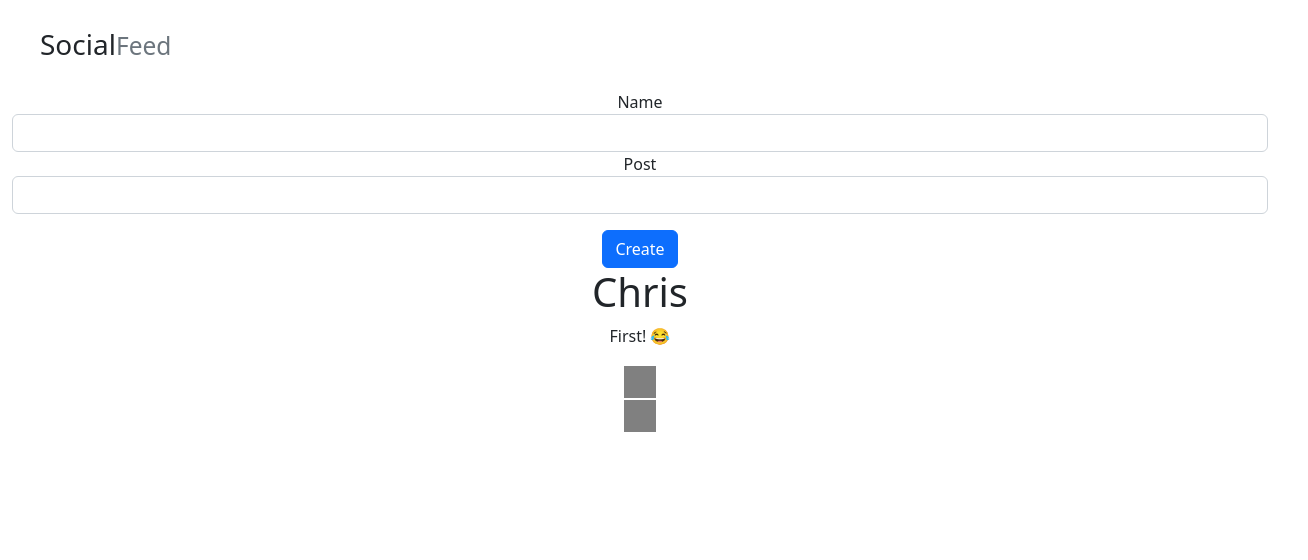
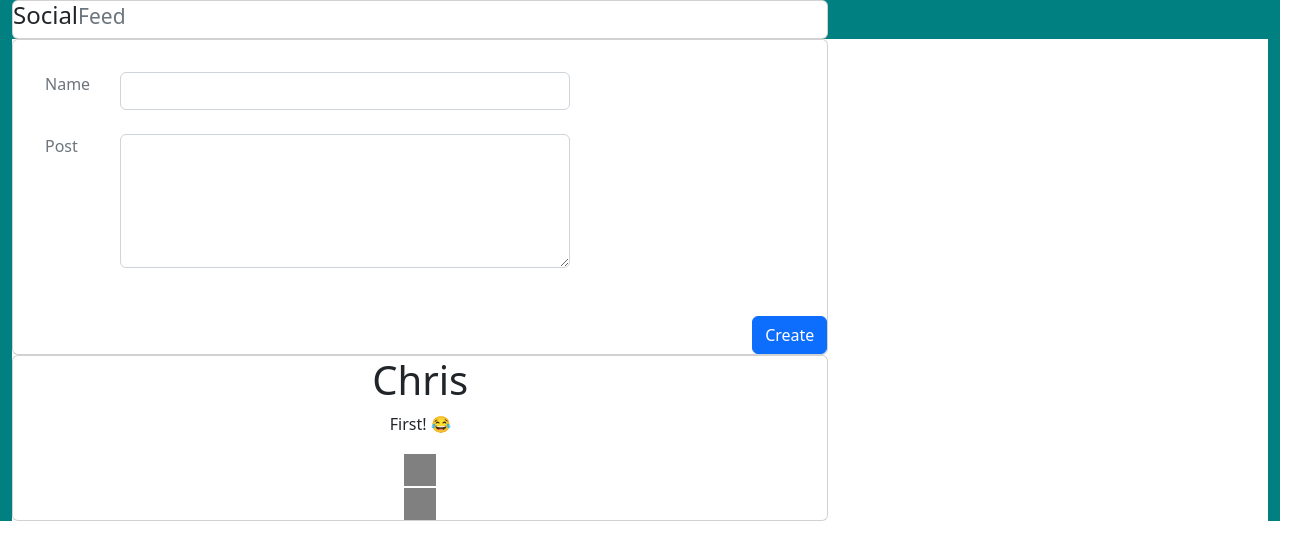
Before and after one commit to chrisbelles/social-feed, a React (Create React App) app: page / in a window 1280 px wide. Shown: the top 560 px of the page, 1308 px wide, since content can reach past the window. Built offline with nearby package versions, Linux system fonts and the light colour scheme.

Commit message:
Working on styling

```diff
--- a/src/App.js
+++ b/src/App.js
@@ -3,32 +3,38 @@ import DisplayEntries from './components/DisplayEntries/DisplayEntries';
 import AddName from './components/AddName'
 
 
+function App() {
+  const [entries, setEntries] = useState([
+    { name: "Chris", comment: "First! 😂" },
+  ]);
 
-function App() {
-
-  const [entries, setEntries] = useState([{name: 'Chris', comment: 'First! 😂'}])
-
-  function addNewEntry(entry){
-
+  function addNewEntry(entry) {
     let tempEntries = [...entries, entry];
 
     setEntries(tempEntries);
   }
 
   return (
-    <div className='container-fluid'>
-      <div className='row'>
-        <h3 style={{margin: '1em'}}>Social
-        <small className='text-muted'>Feed</small></h3>
-        <div className='border-box align-items-center justify-content-center text-center'>
-          <div className='border-box' style={{}}>
-            <AddName addNewEntry={addNewEntry} />
+      <div className="container-fluid" style={{background: "teal"}}>
+      <header className="card" style={{maxWidth: '65%'}}>
+        <h4>
+          Social
+          <small className="text-muted">Feed</small>
+        </h4>
+      </header>
+      <div>
+        <body>
+          <div className="border-box align-items-center justify-content-center text-center">
+            <div className="card" style={{maxWidth: '65%', }}>
+              <AddName addNewEntry={addNewEntry} />
+            </div>
+            <div className="card" style={{maxWidth: '65%'}}>
+              <DisplayEntries parentEntries={entries} />
+            </div>
           </div>
-            <DisplayEntries parentEntries={entries} />
-          </div>
-        </div>
+        </body>
       </div>
-
+    </div>
   );
 }
 
--- a/src/components/AddName.jsx
+++ b/src/components/AddName.jsx
@@ -1,5 +1,21 @@
 import React, { useState } from 'react';
 import './AddName.css'
+
+const styles = {
+    label:  {
+        float: 'left'
+
+    },
+    nameInput: {
+        marginLeft : '10%',
+        width : '60%'
+    },
+    postInput: {
+        marginLeft : '10%',
+        width : '60%',
+
+    },
+}
 
 const AddName = (props) => {
 
@@ -18,15 +34,14 @@ const AddName = (props) => {
 
     return (
         <form onSubmit={handleSubmit} className='form-grid'>
-            <div className='form-group'>
-                <div className='input-wrap'>
-                    <label className='box-prefix'>Name</label>
-                    <input type='name' className="form-control" value={name}onChange={(event) => setName(event.target.value)}/>
-                    <label className='box-prefix'>Post</label>
-                    <input type='comment' className="form-control" value={comment}onChange={(event) => setComment(event.target.value)}/>
-                </div>
+            <div className='form-group' style={{padding: '2em'}}>
+                <label className="text-muted" style={styles.label}>Name</label>
+                <input type='name' className="form-control" style={styles.nameInput} value={name}onChange={(event) => setName(event.target.value)}/>
+                <br></br>
+                <label className="text-muted" style={styles.label}>Post</label>
+                <textarea rows="5" cols="80" type='comment' className="form-control" style={styles.postInput}value={comment}onChange={(event) => setComment(event.target.value)}/>
             </div>
-            <button type='submit' className="btn btn-primary" style={{'marginTop': '1em'}}>Create</button>
+            <button type='submit' className="btn btn-primary" style={{'marginTop': '1em',float: "right"}}>Create</button>
         </form>
 
      );
--- a/src/components/CustomLike/CustomLike.css
+++ b/src/components/CustomLike/CustomLike.css
@@ -1,8 +1,9 @@
-button {
+/* button {
     padding: 1em;
     display: inline-block;
     border: none;
     margin-right: 10px;
+    max-width: 15em;
 
 }
 
@@ -16,4 +17,30 @@ button:hover {
 
 .inactive {
     background-color: gray;
-}
+} */
+
+.rating {
+    display: inline-block;
+    width: 100%;
+    margin-top: 40px;
+    padding-top: 40px;
+    text-align: center;
+  }
+
+  .like,
+  .dislike {
+    display: inline-block;
+    cursor: pointer;
+    margin: 10px;
+  }
+
+  .dislike:hover,
+  .like:hover {
+    color: #2EBDD1;
+    transition: all .2s ease-in-out;
+    transform: scale(1.1);
+  }
+
+  .active {
+    color: #2EBDD1;
+  }
--- a/src/components/DisplayPosts/DisplayPosts.css
+++ b/src/components/DisplayPosts/DisplayPosts.css
@@ -1,5 +1,5 @@
-post-wrapper{
+/* post-wrapper{
     border: 1px solid #ccc;
     padding: 10px;
     margin-bottom: 10px;
-}
+} */
```
